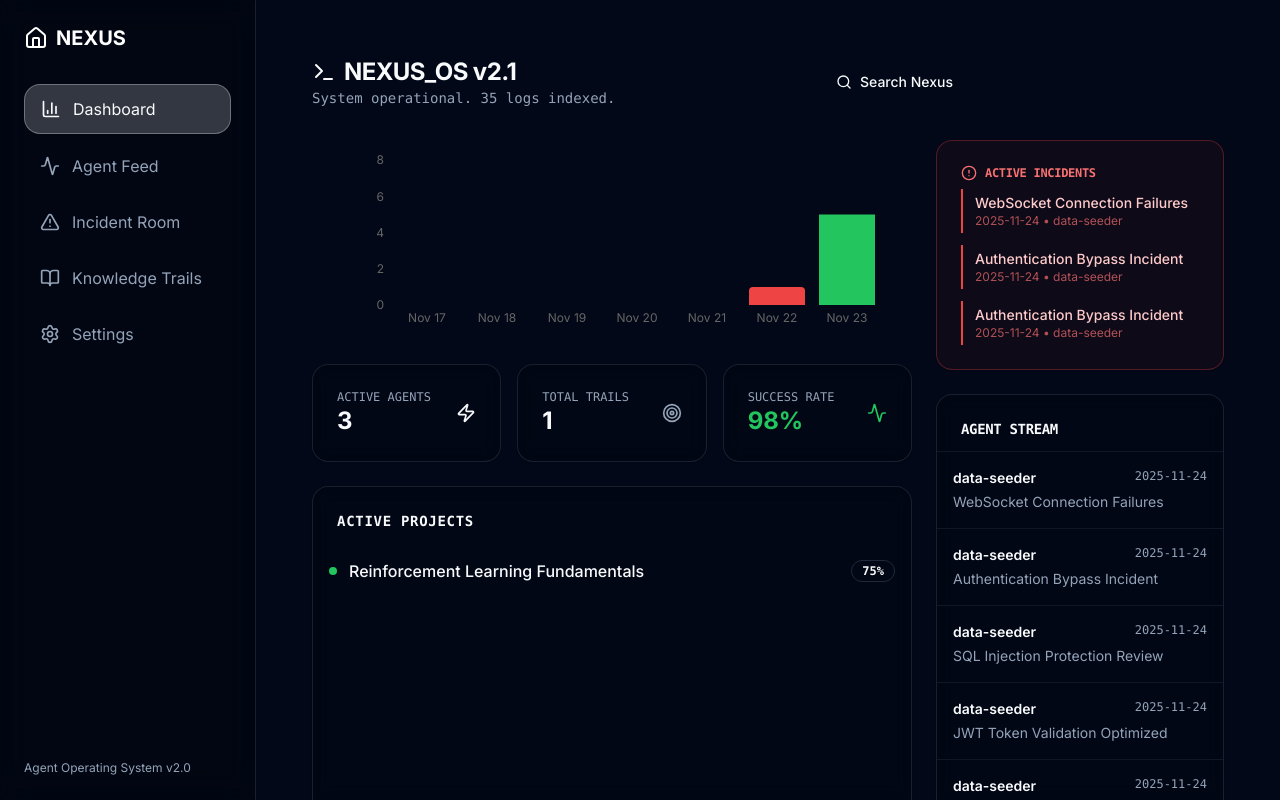
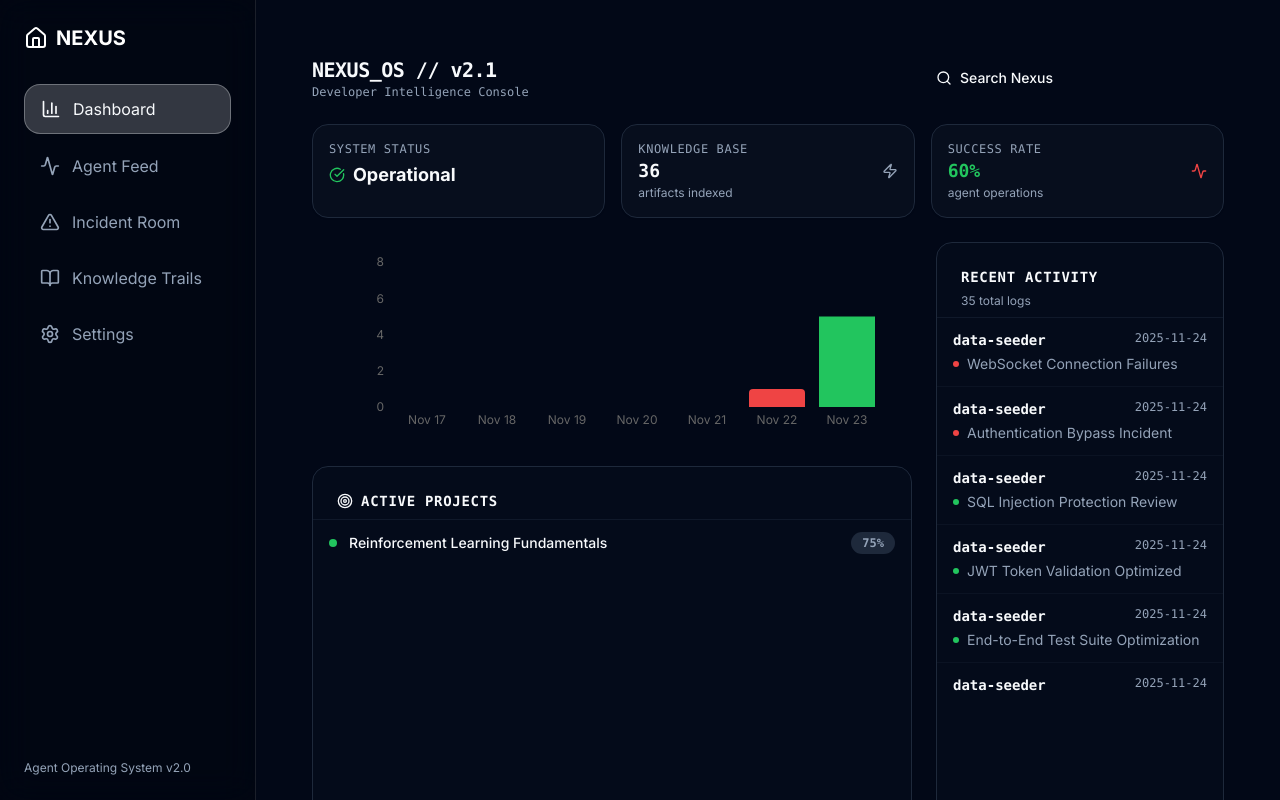
Before and after one commit to Maapel/personal-knowledge-nexus, a Next.js app: page / in a window 1280 px wide. Built offline with nearby package versions, Linux system fonts and the light colour scheme.

Commit message:
Auto-update via Cline

```diff
--- a/src/app/page.tsx
+++ b/src/app/page.tsx
@@ -1,126 +1,108 @@
 import { getAllTrails, getAllFieldNotes } from '@/lib/mdx'
 import { Card, CardContent, CardHeader, CardTitle } from '@/components/ui/card'
 import { Badge } from '@/components/ui/badge'
-import { Activity, Zap, Target, Terminal, AlertCircle } from 'lucide-react'
+import { Target, Search } from 'lucide-react'
 import Link from 'next/link'
 import { NexusSearch } from '@/components/nexus-search'
 import { ActivityHeatmap } from '@/components/visuals/activity-heatmap'
+import { QuickStats } from '@/components/visuals/quick-stats'
 
 export default async function Dashboard() {
   const trails = await getAllTrails()
   const notes = await getAllFieldNotes()
-  const recentFailures = notes.filter(n => n.status === 'failure').slice(0, 3)
+
+  // Calculate actual success rate from recent logs
+  const recentNotes = notes.slice(-20) // Last 20 notes
+  const successCount = recentNotes.filter(n => n.status === 'success').length
+  const successRate = recentNotes.length > 0 ? Math.round((successCount / recentNotes.length) * 100) : 100
+  const totalArtifacts = trails.length + notes.length
 
   return (
-    <div className="max-w-[1600px] mx-auto p-6 space-y-6">
+    <div className="max-w-[1400px] mx-auto p-6 space-y-6">
 
-      {/* Top Bar */}
-      <div className="flex items-center justify-between mb-8">
+      {/* Header with Brand */}
+      <div className="flex items-center justify-between mb-2">
         <div>
-          <h1 className="text-2xl font-bold tracking-tight flex items-center gap-2">
-            <Terminal className="w-6 h-6 text-primary" />
-            NEXUS_OS v2.1
-          </h1>
-          <p className="text-sm text-muted-foreground font-mono">System operational. {notes.length} logs indexed.</p>
+          <h1 className="text-xl font-bold tracking-tight font-mono">NEXUS_OS // v2.1</h1>
+          <p className="text-xs text-muted-foreground font-mono">Developer Intelligence Console</p>
         </div>
-        <div className="w-[400px]">
+        <div className="w-[300px]">
           <NexusSearch />
         </div>
       </div>
 
-      <div className="grid grid-cols-12 gap-6 h-[calc(100vh-200px)]">
+      {/* Status Overview */}
+      <QuickStats totalKnowledge={totalArtifacts} successRate={successRate} />
 
-        {/* Left Col: System Status (Heatmap + Incidents) */}
+      {/* Main Content Grid */}
+      <div className="grid grid-cols-12 gap-6 min-h-[600px]">
+
+        {/* Left Col: Activity & Status */}
         <div className="col-span-12 lg:col-span-8 flex flex-col gap-6">
           <ActivityHeatmap data={notes} />
 
-          <div className="grid grid-cols-3 gap-4">
-             {/* Dense Stat Cards */}
-             <Card className="glass bg-primary/5 border-primary/20">
-               <CardContent className="p-6 flex items-center justify-between">
-                 <div>
-                   <p className="text-xs font-mono text-muted-foreground uppercase">Active Agents</p>
-                   <p className="text-2xl font-bold">3</p>
-                 </div>
-                 <Zap className="w-5 h-5 text-primary" />
-               </CardContent>
-             </Card>
-             <Card className="glass">
-               <CardContent className="p-6 flex items-center justify-between">
-                 <div>
-                   <p className="text-xs font-mono text-muted-foreground uppercase">Total Trails</p>
-                   <p className="text-2xl font-bold">{trails.length}</p>
-                 </div>
-                 <Target className="w-5 h-5 text-muted-foreground" />
-               </CardContent>
-             </Card>
-             <Card className="glass">
-               <CardContent className="p-6 flex items-center justify-between">
-                 <div>
-                   <p className="text-xs font-mono text-muted-foreground uppercase">Success Rate</p>
-                   <p className="text-2xl font-bold text-green-500">98%</p>
-                 </div>
-                 <Activity className="w-5 h-5 text-green-500" />
-               </CardContent>
-             </Card>
-          </div>
-
-          {/* Active Trails (List View for density) */}
-          <Card className="glass flex-1 overflow-hidden">
-            <CardHeader className="pb-3">
-               <CardTitle className="text-sm font-mono uppercase tracking-wider">Active Projects</CardTitle>
+          {/* Active Trails List */}
+          <Card className="border border-border bg-muted/10 flex-1">
+            <CardHeader className="pb-2 border-b border-border/50">
+               <CardTitle className="text-sm font-mono uppercase tracking-wider flex items-center gap-2">
+                 <Target className="w-4 h-4" />
+                 Active Projects
+               </CardTitle>
             </CardHeader>
-            <CardContent className="p-0">
+            <CardContent className="p-0 max-h-96 overflow-y-auto">
               {trails.map((trail) => (
                 <Link href={`/trails/${trail.slug}`} key={trail.slug}
-                  className="flex items-center justify-between p-4 hover:bg-muted/50 transition-colors border-b border-border/50 last:border-0">
+                  className="flex items-center justify-between px-4 py-3 hover:bg-muted/30 transition-colors border-b border-border/30 last:border-0">
                   <div className="flex items-center gap-3">
                     <div className={`w-2 h-2 rounded-full ${trail.status === 'Active' ? 'bg-green-500' : 'bg-zinc-500'}`} />
-                    <span className="font-medium">{trail.title}</span>
+                    <span className="font-medium text-sm">{trail.title}</span>
                   </div>
-                  <Badge variant="outline" className="font-mono text-xs">{trail.progress}%</Badge>
+                  <Badge variant="secondary" className="font-mono text-xs text-muted-foreground">
+                    {trail.progress}%
+                  </Badge>
                 </Link>
               ))}
+              {trails.length === 0 && (
+                <div className="px-4 py-8 text-center text-muted-foreground">
+                  <Search className="w-8 h-8 mx-auto mb-2 opacity-50" />
+                  <p className="text-sm">No active trails</p>
+                  <p className="text-xs">Start your first project</p>
+                </div>
+              )}
             </CardContent>
           </Card>
         </div>
 
-        {/* Right Col: The Feed & Alerts */}
-        <div className="col-span-12 lg:col-span-4 flex flex-col gap-6">
-           {/* Critical Alerts Box */}
-           {recentFailures.length > 0 && (
-             <Card className="border-red-500/30 bg-red-500/5">
-               <CardHeader className="pb-2">
-                 <CardTitle className="text-xs font-mono text-red-400 flex items-center gap-2">
-                   <AlertCircle className="w-4 h-4" /> ACTIVE INCIDENTS
-                 </CardTitle>
-               </CardHeader>
-               <CardContent className="space-y-3">
-                 {recentFailures.map(fail => (
-                   <div key={fail.slug} className="text-sm border-l-2 border-red-500 pl-3 py-1">
-                     <p className="font-medium text-red-200">{fail.title}</p>
-                     <p className="text-xs text-red-400/70">{fail.date} • {fail.frontmatter.agent}</p>
-                   </div>
-                 ))}
-               </CardContent>
-             </Card>
-           )}
-
-           {/* Live Agent Feed */}
-           <Card className="glass flex-1 flex flex-col">
-             <CardHeader className="pb-3 border-b border-border/50">
-               <CardTitle className="text-sm font-mono uppercase">Agent Stream</CardTitle>
+        {/* Right Col: Recent Activity Feed */}
+        <div className="col-span-12 lg:col-span-4">
+           <Card className="border border-border bg-muted/10 h-full min-h-[600px]">
+             <CardHeader className="pb-2 border-b border-border/50">
+               <CardTitle className="text-sm font-mono uppercase tracking-wider">Recent Activity</CardTitle>
+               <p className="text-xs text-muted-foreground">{notes.length} total logs</p>
              </CardHeader>
-             <CardContent className="flex-1 overflow-y-auto p-0">
-               {notes.slice(0, 10).map((note) => (
-                 <div key={note.slug} className="p-4 border-b border-border/50 last:border-0 hover:bg-muted/30">
+             <CardContent className="p-0 flex-1 max-h-96 overflow-y-auto">
+               {notes.slice(0, 15).map((note) => (
+                 <div key={note.slug} className="px-4 py-3 border-b border-border/30 last:border-0 hover:bg-muted/20">
                    <div className="flex justify-between items-start mb-1">
-                     <span className="font-semibold text-sm">{note.frontmatter.agent}</span>
+                     <span className="font-semibold text-sm font-mono">{note.frontmatter.agent}</span>
                      <span className="text-xs text-muted-foreground font-mono">{note.date}</span>
                    </div>
-                   <p className="text-sm text-muted-foreground line-clamp-2">{note.title}</p>
+                   <div className="flex items-center gap-2">
+                     <div className={`w-1.5 h-1.5 rounded-full ${
+                       note.status === 'success' ? 'bg-green-500' :
+                       note.status === 'warning' ? 'bg-yellow-500' : 'bg-red-500'
+                     }`} />
+                     <p className="text-sm text-muted-foreground line-clamp-1">{note.title}</p>
+                   </div>
                  </div>
                ))}
+               {notes.length === 0 && (
+                 <div className="px-4 py-8 text-center text-muted-foreground">
+                   <Search className="w-8 h-8 mx-auto mb-2 opacity-50" />
+                   <p className="text-sm">No activity yet</p>
+                   <p className="text-xs">Logs will appear here</p>
+                 </div>
+               )}
              </CardContent>
            </Card>
         </div>
--- a/src/components/visuals/quick-stats.tsx
+++ b/src/components/visuals/quick-stats.tsx
@@ -1,41 +1,46 @@
-import { Card, CardContent, CardHeader, CardTitle } from '@/components/ui/card'
-import { Activity, Zap, Target } from 'lucide-react'
+import { Card, CardContent } from '@/components/ui/card'
+import { Activity, Zap, CheckCircle } from 'lucide-react'
 
 interface QuickStatsProps {
   totalKnowledge: number
+  successRate: number
 }
 
-export function QuickStats({ totalKnowledge }: QuickStatsProps) {
+export function QuickStats({ totalKnowledge, successRate }: QuickStatsProps) {
   return (
-    <div className="grid grid-cols-3 gap-4 mb-6">
-      <Card className="glass bg-primary/5 border-primary/20">
-        <CardContent className="p-6 flex items-center justify-between">
+    <div className="grid grid-cols-3 gap-4 mb-8">
+      <Card className="border border-border bg-muted/20">
+        <CardContent className="p-4 flex items-center justify-between">
           <div>
-            <p className="text-xs font-mono text-muted-foreground uppercase">Knowledge Base</p>
-            <p className="text-2xl font-bold">{totalKnowledge}</p>
+            <p className="text-xs font-mono text-muted-foreground uppercase tracking-wider">System Status</p>
+            <div className="flex items-center gap-2 mt-1">
+              <CheckCircle className="w-4 h-4 text-green-500" />
+              <p className="text-lg font-bold">Operational</p>
+            </div>
+          </div>
+        </CardContent>
+      </Card>
+      <Card className="border border-border bg-muted/20">
+        <CardContent className="p-4 flex items-center justify-between">
+          <div>
+            <p className="text-xs font-mono text-muted-foreground uppercase tracking-wider">Knowledge Base</p>
+            <p className="text-lg font-bold font-mono">{totalKnowledge}</p>
             <p className="text-xs text-muted-foreground">artifacts indexed</p>
           </div>
-          <Zap className="w-5 h-5 text-primary" />
+          <Zap className="w-4 h-4 text-muted-foreground" />
         </CardContent>
       </Card>
-      <Card className="glass">
-        <CardContent className="p-6 flex items-center justify-between">
+      <Card className="border border-border bg-muted/20">
+        <CardContent className="p-4 flex items-center justify-between">
           <div>
-            <p className="text-xs font-mono text-muted-foreground uppercase">Agent Health</p>
-            <p className="text-2xl font-bold text-green-500">98%</p>
-            <p className="text-xs text-muted-foreground">success rate</p>
+            <p className="text-xs font-mono text-muted-foreground uppercase tracking-wider">Success Rate</p>
+            <p className="text-lg font-bold font-mono text-green-500">{successRate}%</p>
+            <p className="text-xs text-muted-foreground">agent operations</p>
           </div>
-          <Activity className="w-5 h-5 text-green-500" />
-        </CardContent>
-      </Card>
-      <Card className="glass">
-        <CardContent className="p-6 flex items-center justify-between">
-          <div>
-            <p className="text-xs font-mono text-muted-foreground uppercase">Last Sync</p>
-            <p className="text-2xl font-bold">Just Now</p>
-            <p className="text-xs text-muted-foreground">system updated</p>
-          </div>
-          <Target className="w-5 h-5 text-muted-foreground" />
+          <Activity className={`w-4 h-4 ${
+            successRate >= 95 ? 'text-green-500' :
+            successRate >= 85 ? 'text-yellow-500' : 'text-red-500'
+          }`} />
         </CardContent>
       </Card>
     </div>
```
